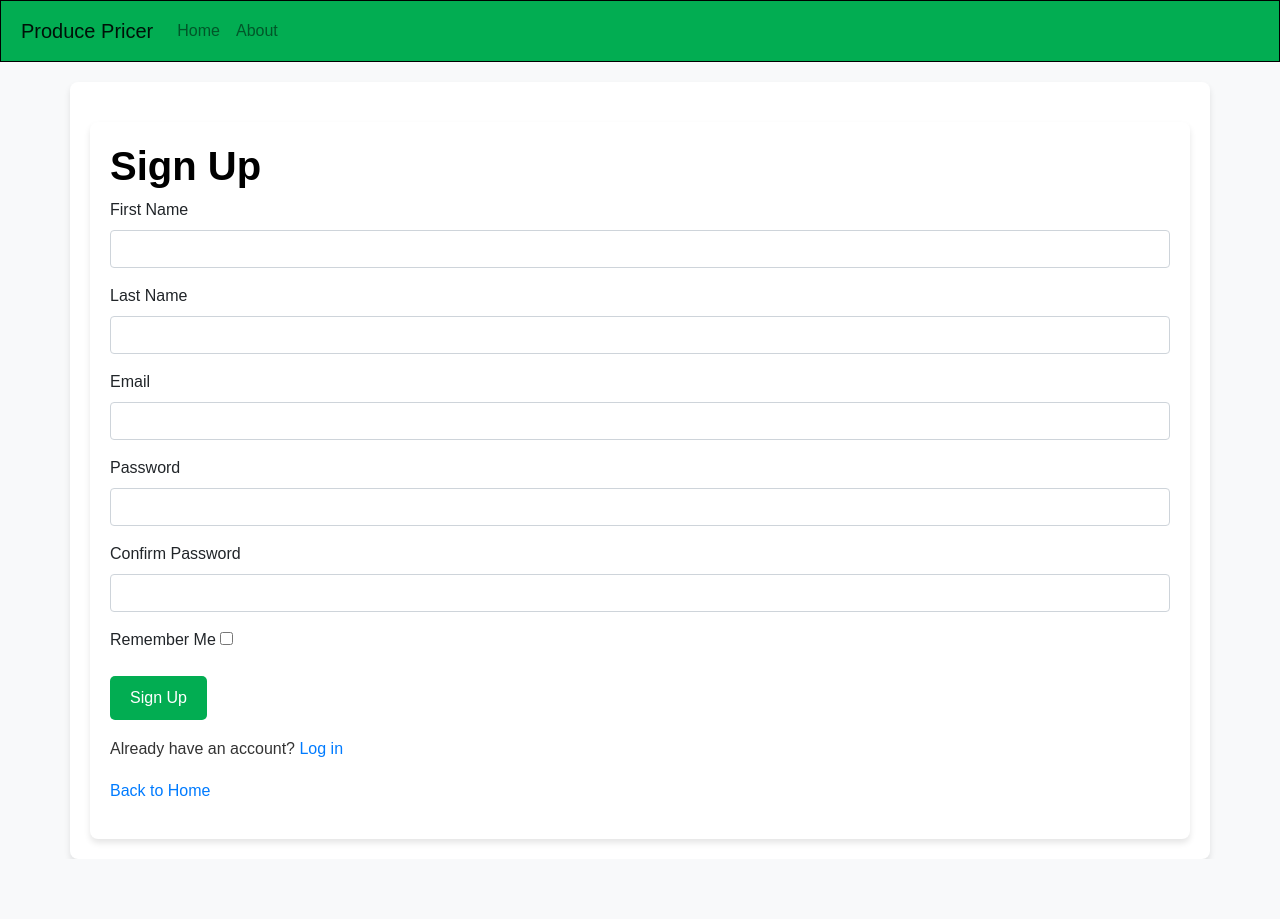
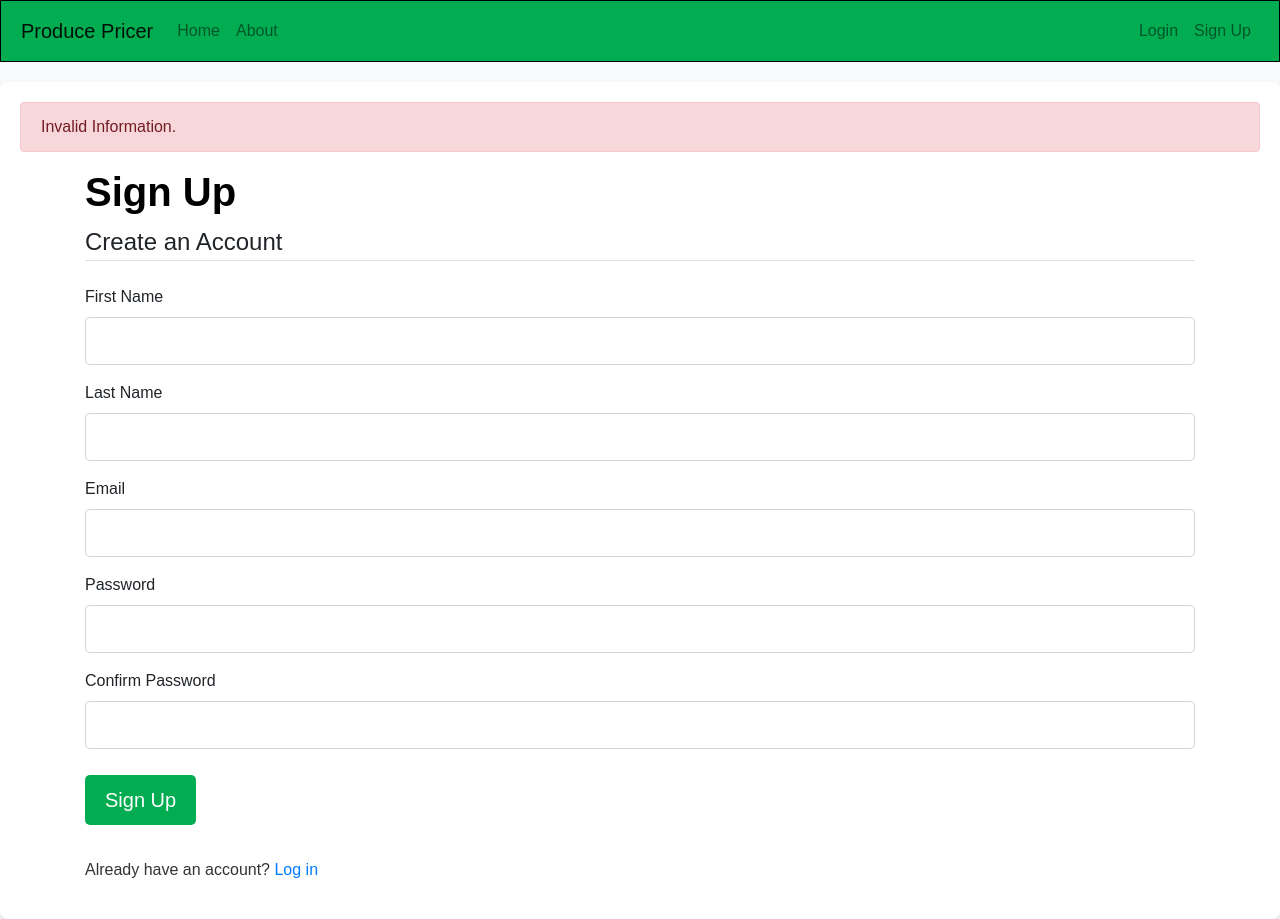
Before and after one commit to CadeStocker/SouthernProduce, a Flask app: page /signup in a window 1280 px wide. Before the commit the page ends 859 px from the top, so only its background shows below. Run offline with Flask 3, Linux system fonts and the light colour scheme; some libraries are stand-ins or nearby versions.

Commit message:
login and signup

```diff
--- a/ProducePricer/producepricer.py
+++ b/ProducePricer/producepricer.py
@@ -1,11 +1,37 @@
-from flask import Flask, redirect, render_template, url_for
+from flask import Flask, redirect, render_template, url_for, flash
+from flask_login import LoginManager, UserMixin, login_user, login_required, logout_user
+from flask_sqlalchemy import SQLAlchemy
+from flask_migrate import Migrate
+from flask_wtf.csrf import CSRFProtect
 from forms import SignUp, Login
+
 app = Flask(__name__)
+app.config['SECRET_KEY'] = '33d151aee312625a351143d17aeb358f'
+app.config['SQLALCHEMY_DATABASE_URI'] = 'sqlite:///site.db'
+db = SQLAlchemy(app)
 
-# secret key
-app.config['SECRET_KEY'] = '33d151aee312625a351143d17aeb358f'
+login_manager = LoginManager()
+login_manager.init_app(app)
+login_manager.login_view = 'login'  # Redirect to login page if not logged in
+
+@login_manager.user_loader
+def load_user(user_id):
+    return User.query.get(int(user_id))
+
+class User(db.Model, UserMixin):
+    __tablename__ = 'users'
+    id = db.Column(db.Integer, primary_key=True)
+    first_name = db.Column(db.String(150), nullable=False)
+    last_name = db.Column(db.String(150), nullable=False)
+    email = db.Column(db.String(150), unique=True, nullable=False)
+    password = db.Column(db.String(60), nullable=False)
+
+    def __repr__(self):
+        return f"User('{self.first_name}', '{self.last_name}', '{self.email}')"
+
 
 # route for the root URL
+@login_required
 @app.route('/')
 @app.route('/home')
 def home():
@@ -21,8 +47,23 @@ def about():
 def signup():
     form = SignUp()
     if form.validate_on_submit():
-        # process the form data
+        # flash a message to the user
+        flash(f'Account created for {form.first_name.data}!', 'success')
+        # make a new user object for database
+        user = User(first_name=form.first_name.data,
+                    last_name=form.last_name.data,
+                    email=form.email.data,
+                    password=form.password.data)
+        db.session.add(user)
+        db.session.commit()
+        # log the user in
+        login_user(user)
+        # flash a message to the user
+        flash(f'Welcome {form.first_name.data}!', 'success')
+        # redirect to the home page
         return redirect(url_for('home'))
+    # if the form is not submitted or is invalid, render the signup page
+    flash('Invalid Information.', 'danger')
     return render_template('signup.html', title='Sign Up', form=form)
 
 # login page
@@ -30,7 +71,16 @@ def signup():
 def login():
     form = Login()
     if form.validate_on_submit():
-        # process the form data
+        # check if the user exists
+        user = User.query.filter_by(email=form.email.data).first()
+        if user and user.password == form.password.data:
+            # log the user in
+            login_user(user, remember=form.remember.data)
+            # flash a message to the user
+            flash(f'Welcome back {user.first_name}!', 'success')
+        else:
+            flash('Login Unsuccessful. Please check email and password', 'danger')
+        # process the form data, then redirect to the home page
         return redirect(url_for('home'))
     return render_template('login.html', title='Login', form=form)
 
--- a/ProducePricer/static/main.css
+++ b/ProducePricer/static/main.css
@@ -26,7 +26,7 @@ body {
 
 
 /* Container styling */
-.container {
+.container-main {
     margin-top: 20px;
     padding: 20px;
     background-color: #ffffff; /* White background */
@@ -54,6 +54,7 @@ p {
     padding: 10px 20px;
     border-radius: 5px;
     cursor: pointer;
+    margin-top: 10px;
 }
 .btn:hover {
     background-color: #028d3f; /* Darker shade on hover */
--- a/ProducePricer/templates/base.html
+++ b/ProducePricer/templates/base.html
@@ -4,11 +4,14 @@
     <meta charset="UTF-8">
     <meta name="viewport" content="width=device-width, initial-scale=1.0">
     <!--- bootstrap and css -->
-    <link rel="stylesheet" href="https://maxcdn.bootstrapcdn.com/bootstrap/4.5.2/css/bootstrap.min.css">
-    <script src="https://code.jquery.com/jquery-3.5.1.slim.min.js"></script>
-    <script src="https://cdn.jsdelivr.net/npm/@popperjs/core@2.9.2/dist/umd/popper.min.js"></script>
-    <script src="https://stackpath.bootstrapcdn.com/bootstrap/4.5.2/js/bootstrap.min.js"></script>
+    <meta charset="utf-8">
+    <meta name="viewport" content="width=device-width, initial-scale=1, shrink-to-fit=no">
+
+    <!-- Bootstrap CSS -->
+    <link rel="stylesheet" href="https://maxcdn.bootstrapcdn.com/bootstrap/4.0.0/css/bootstrap.min.css" integrity="sha384-Gn5384xqQ1aoWXA+058RXPxPg6fy4IWvTNh0E263XmFcJlSAwiGgFAW/dAiS6JXm" crossorigin="anonymous">
+
     <link rel="stylesheet" type="text/css" href="{{ url_for('static', filename='main.css') }}">
+
 </head>
 <body>
     <!-- Navigation Bar -->
@@ -27,9 +30,34 @@
                 </li>
             </ul>
         </div>
+        <ul class="navbar-nav ml-auto">
+            {% if current_user.is_authenticated %}
+                <li class="nav-item">
+                    <a class="nav-link" href="#">{{ current_user.first_name }}</a>
+                <li class="nav-item">
+                    <a class="nav-link" href="/logout">Logout</a>
+                </li>
+            {% else %}
+                <li class="nav-item">
+                    <a class="nav-link" href="/login">Login</a>
+                </li>
+                <li class="nav-item">
+                    <a class="nav-link" href="/signup">Sign Up</a>
+                </li>
+            {% endif %}
     </nav>
 
-    <div class="container">
+    <div class="container-main">
+        {% with messages = get_flashed_messages(with_categories=true) %}
+        {% if messages %}
+        {% for category, message in messages %}
+        <div class="alert alert-{{ category }}">
+            {{ message }}
+        </div>
+        {% endfor %}
+        {% endif %}
+        {% endwith %}
+
         {% block content %}
         {% endblock %}
     </div>
--- a/ProducePricer/templates/signup.html
+++ b/ProducePricer/templates/signup.html
@@ -4,32 +4,82 @@
 {% block content %}
 <div class="container">
     <h1>Sign Up</h1>
-    <form method="POST" action="{{ url_for('signup') }}">
+    <form method="POST" action="">
+
+        {{ form.hidden_tag() }}
+
+        <fieldset class="form-group">
+            <legend class="border-bottom mb-4">Create an Account</legend>
+
         <div class="form-group">
-            <label for="first_name">First Name</label>
-            <input type="text" class="form-control" id="first_name" name="first_name" required>
+            {{ form.first_name.label(class="form-control-label") }}
+
+            {% if form.first_name.errors %}
+                {{ form.first_name(class="form-control form-control-lg is-invalid") }}
+                <div class="invalid-feedback">
+                    {% for error in form.first_name.errors %}
+                        <span>{{ error }}</span>
+                    {% endfor %}
+            {% else %}
+                {{ form.first_name(class="form-control form-control-lg") }}
+            {% endif %}
+
         </div>
         <div class="form-group">
-            <label for="last_name">Last Name</label>
-            <input type="text" class="form-control" id="last_name" name="last_name" required>
+            {{ form.last_name.label(class="form-control-label") }}
+            {% if form.last_name.errors %}
+                {{ form.last_name(class="form-control form-control-lg is-invalid") }}
+                <div class="invalid-feedback">
+                    {% for error in form.last_name.errors %}
+                        <span>{{ error }}</span>
+                    {% endfor %}
+            {% else %}
+                {{ form.last_name(class="form-control form-control-lg") }}
+            {% endif %}
+
         </div>
         <div class="form-group">
-            <label for="email">Email</label>
-            <input type="email" class="form-control" id="email" name="email" required>
+            {{ form.email.label(class="form-control-label") }}
+            {% if form.email.errors %}
+                {{ form.email(class="form-control form-control-lg is-invalid") }}
+                <div class="invalid-feedback">
+                    {% for error in form.email.errors %}
+                        <span>{{ error }}</span>
+                    {% endfor %}
+            {% else %}
+                {{ form.email(class="form-control form-control-lg") }}
+            {% endif %}
         </div>
         <div class="form-group">
-            <label for="password">Password</label>
-            <input type="password" class="form-control" id="password" name="password" required>
+            {{ form.password.label(class="form-control-label") }}
+            {% if form.password.errors %}
+                {{ form.password(class="form-control form-control-lg is-invalid") }}
+                <div class="invalid-feedback">
+                    {% for error in form.password.errors %}
+                        <span>{{ error }}</span>
+                    {% endfor %}
+            {% else %}
+                {{ form.password(class="form-control form-control-lg") }}
+            {% endif %}
         </div>
         <div class="form-group">
-            <label for="confirm_password">Confirm Password</label>
-            <input type="password" class="form-control" id="confirm_password" name="confirm_password" required>
+            {{ form.confirm_password.label(class="form-control-label") }}
+            {% if form.confirm_password.errors %}
+                {{ form.confirm_password(class="form-control form-control-lg is-invalid") }}
+                <div class="invalid-feedback">
+                    {% for error in form.confirm_password.errors %}
+                        <span>{{ error }}</span>
+                    {% endfor %}
+            {% else %}
+                {{ form.confirm_password(class="form-control form-control-lg") }}
+            {% endif %}
         </div>
+
         <div class="form-group">
-            <label for="remember_me">Remember Me</label>
-            <input type="checkbox" id="remember_me" name="remember_me">
+        {{ form.submit(class="btn btn-primary btn-lg") }}
         </div>
-        <button type="submit" class="btn btn-primary">Sign Up</button>
+
+        </fieldset>
     </form>
     {% if error %}
         <div class="alert alert-danger mt-3">
@@ -43,6 +93,5 @@
     {% endif %}
     <p class="mt-3">Already have an account? <a href="{{ url_for('login') }}">Log in</a></p>
 
-    <p><a href="{{ url_for('home') }}">Back to Home</a></p>
 </div>
 {% endblock %}
```
Also changed, not shown: ProducePricer/templates/login.html (+70 -0 lines), ProducePricer/instance/site.db (added), 6 other files.
